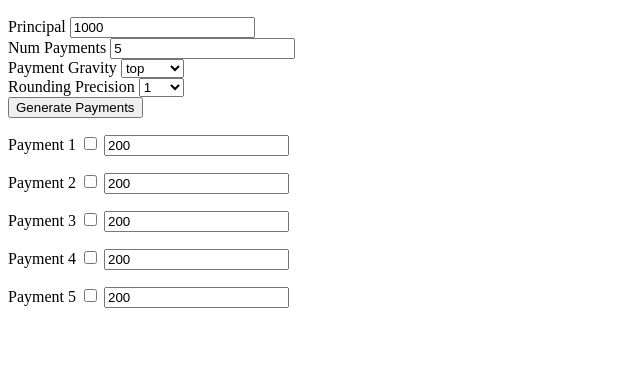
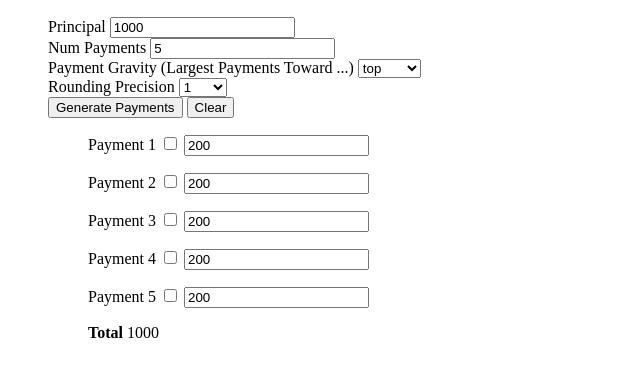
Before and after one commit to malaney/payment-calculator, a plain HTML site: page index.html in a window 1280 px wide. Both pictures are taken after a click on the button "Generate Payments". Shown: the part 38-414 px from the top of the page, without its empty margins (0-640 px from the left). Drawn offline with nearby package versions, Linux system fonts and the light colour scheme.

Commit message:
Adding additional click and blur handlers, clean up

```diff
--- a/index.html
+++ b/index.html
@@ -6,33 +6,51 @@
     <script type="text/javascript">
 $(document).ready(function() {
     $('#btnGenPayments').click(function() {
-        inits = [];
+        // Build initialPayments array
+        initialPayments = [];
         $('.ovr').each(function(idx) {
-            // console.log($(this).is(':checked'));
-            // console.log($('.pmt').get(0).value);
             ip =  ($(this).is(':checked')) ? $('.pmt').get(idx).value : 0;
-            inits.push(ip);
+            initialPayments.push(ip);
         });
-        console.log(inits);
-        // $('.pmt').each(function() {
-        //     console.log($(this).val());
-        // });
 
+        // Empty payments div
         $('#payments').empty();
-        var numPayments = $('#num_payments').val();
-        var principal = $('#principal').val();
-        var paymentGravity = $('#payment_gravity').val();
-        var roundingPrecision = $('#rounding_precision').val();
 
-        paymentCalculator = new PaymentCalculator({'principal': principal, 'numPayments': numPayments, 'paymentGravity': paymentGravity, 'roundingPrecision': roundingPrecision});
-        paymentCalculator.setInitialPayments(inits);
-        payments = paymentCalculator.generatePayments();
-        ips = paymentCalculator.initialPayments();
+        try {
+            // compute payments
+            paymentCalculator = new PaymentCalculator({'principal': $('#principal').val(), 'numPayments': $('#num_payments').val(), 'paymentGravity': $('#payment_gravity').val(), 'roundingPrecision': $('#rounding_precision').val(), 'initialPayments': initialPayments});
+            payments = paymentCalculator.generatePayments();
 
-        for (i=0; i < payments.length; i++) {
-            var output = Mustache.render($('#paymentWidget').html(), {'idx': i+1, 'payment': payments[i], 'ip': ips[i]});
-            $('#payments').append(output);
+            for (i=0; i < payments.length; i++) {
+                var output = Mustache.render($('#paymentWidget').html(), {'idx': i+1, 'payment': payments[i], 'ip': initialPayments[i]});
+                $('#payments').append(output);
+            }
+
+            $('#payments').append('<p><b>Total</b> ' + paymentCalculator.sumPayments() + '</p>');
+        } catch (err) {
+            alert(err);
         }
+
+        // if the value typed into input is a number
+        // we auto-check the override checkbox, otherwise
+        // we auto-uncheck it
+        $('.pmt').on('keyup', function() {
+            if (this.value) {
+                $($(this).siblings('input.ovr').get(0)).prop('checked', !isNaN(parseFloat(this.value)) && isFinite(this.value));
+            }
+        });
+        return false;
+    });
+
+    $('#rounding_precision, #payment_gravity').change(function() {
+        $('#btnGenPayments').click();
+    });
+    $('#principal, #num_payments').blur(function() {
+        $('#btnGenPayments').click();
+    });
+    $('#btnClear').click(function() {
+        // Empty payments div
+        $('#payments').empty();
         return false;
     });
 });
@@ -40,13 +58,15 @@ $(document).ready(function() {
 </head>
 <h2>Payment Calculator</h2>
 <form>
+<blockquote>
+    <legend></legend>
     <label for="principal">Principal</label>
     <input type="text" placeholder="principal" name="principal" id="principal" value="1000" />
     <br/>
     <label for="num_payments">Num Payments</label>
     <input type="text" placeholder="num_payments" name="num_payments" id="num_payments" value="5" />
     <br/>
-    <label for="payment_gravity">Payment Gravity</label>
+    <label for="payment_gravity">Payment Gravity (Largest Payments Toward ...)</label>
     <select name="payment_gravity" id="payment_gravity">
         <option value="top">top</option>
         <option value="bottom">bottom</option>
@@ -54,16 +74,18 @@ $(document).ready(function() {
     <br/>
     <label for="rounding_precision">Rounding Precision</label>
     <select name="rounding_precision" id="rounding_precision">
-        <option value="1">1</option>
+        <option value="0.01">0.01</option>
+        <option value="0.10">0.10</option>
+        <option value="1" selected>1</option>
         <option value="10">10</option>
-        <option value="100">100</option>
     </select>
     <br/>
 
     <button name="btn" id="btnGenPayments" value"generatePayments">Generate Payments</button>
+    <button name="btn" id="btnClear" value"generatePayments">Clear</button>
+<blockquote>
 
-    <div id="payments">
-    </div>
+    <div id="payments"></div>
 </form>
 
 <script type="text/template" id="paymentWidget">
```
